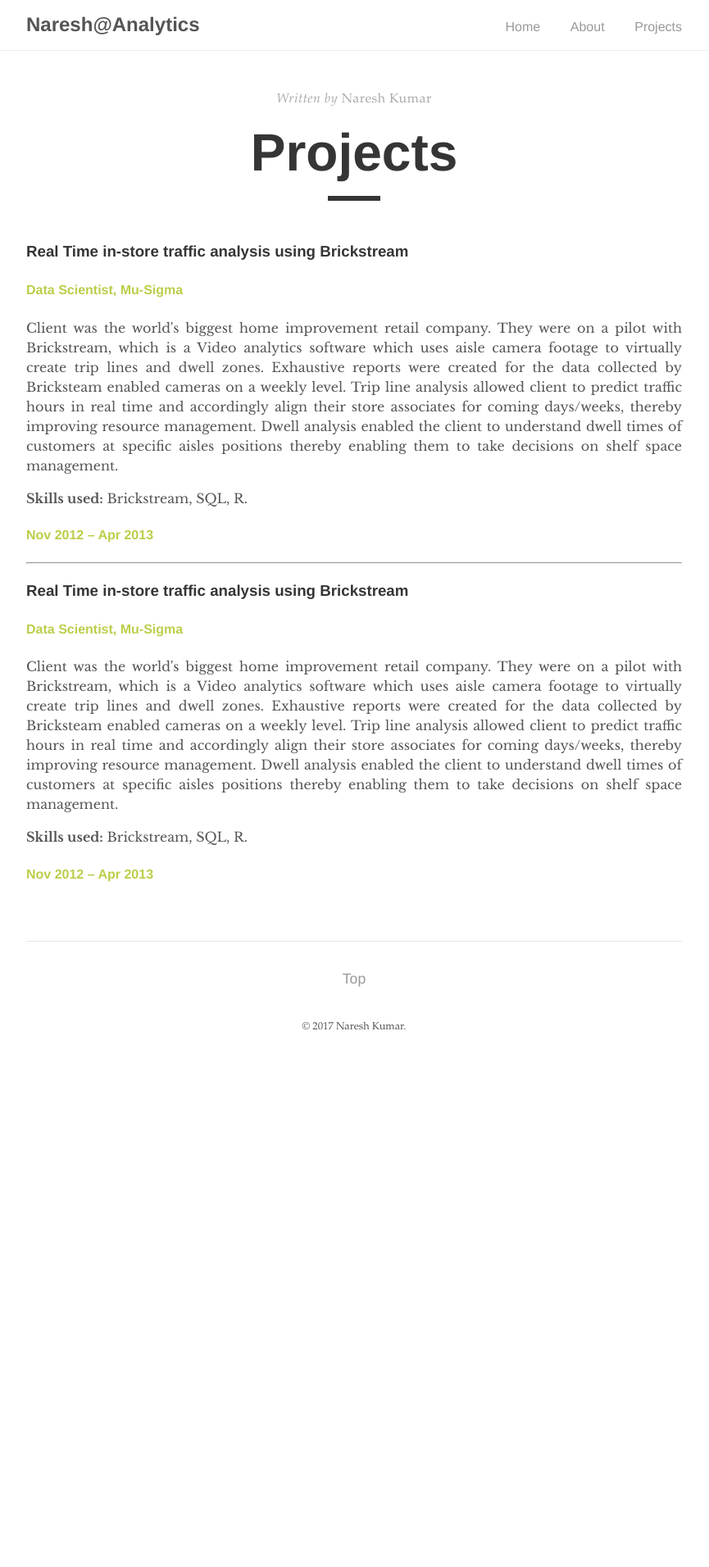
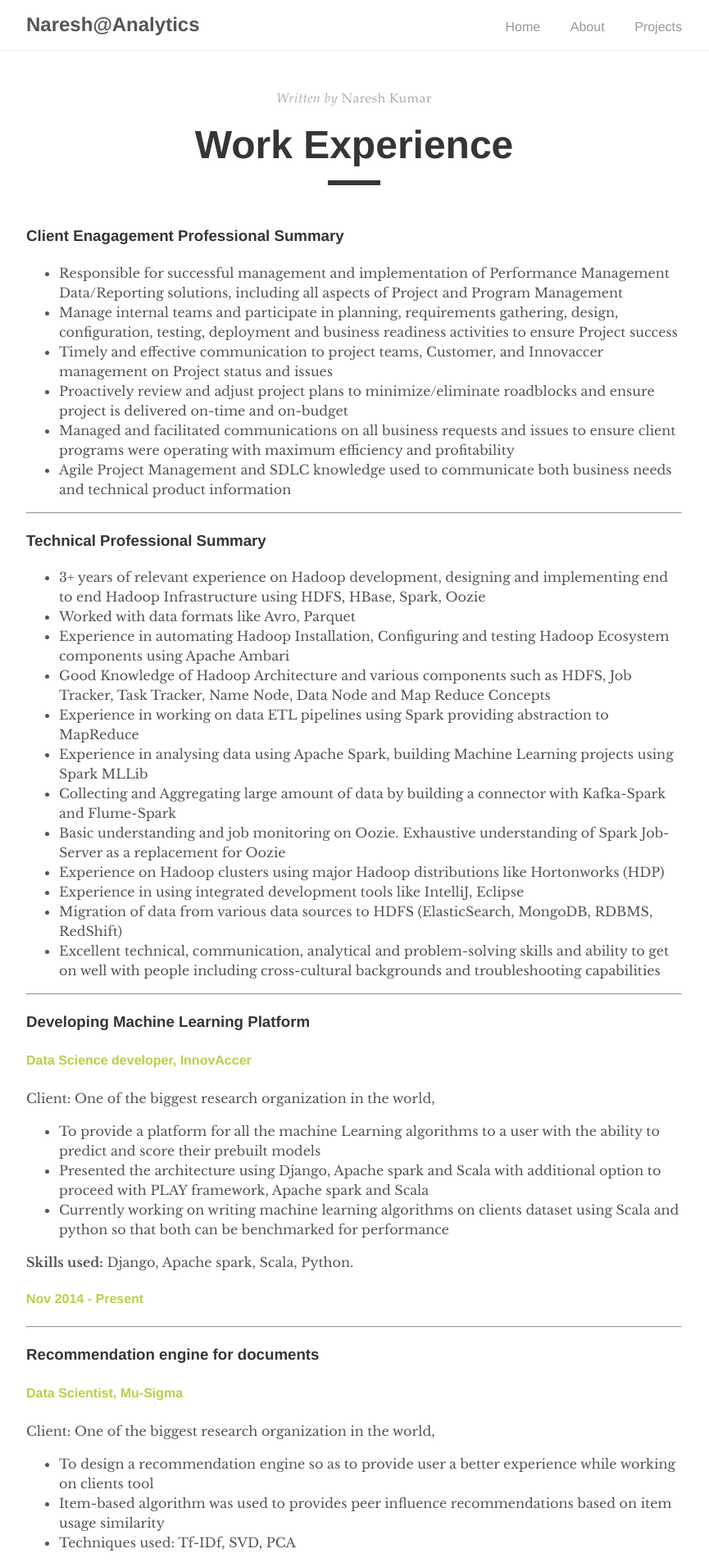
Before and after one commit to nareshbab/nareshbab.github.io, a Jekyll site: the page built from projects.md, in a window 1280 px wide. Shown: the top 1912 px of the page at 82% size, without its empty margins (208-1073 px from the left). Built offline with Jekyll 4.4.1, drawn with Linux system fonts in a browser that asks for light colours; before the commit the page ends 1296 px from its top, so only the background shows below that; some of the changed text lies outside the part shown.

Commit message:
updated about and projects

```diff
--- a/_sass/_post.scss
+++ b/_sass/_post.scss
@@ -15,7 +15,7 @@
   &-title {
     color: $default-shade;
     font-family: $sans-font;
-    font-size: 4rem;
+    font-size: 3rem;
     margin: 1rem 0;
     text-align: center;
   }
--- a/projects.md
+++ b/projects.md
@@ -1,41 +1,136 @@
 ---
 layout: post
-title: "Projects"
+title: "Work Experience"
 author: "Naresh Kumar"
 permalink: /projects/
 ---
 
 
 <div role="tabpanel" class="catalogue" id="Projects">
+
 	<h3>
-		<b>Real Time in-store traffic analysis using Brickstream</b>
+		<b>Client Enagagement Professional Summary </b>
+	</h3>
+	<ul>
+		<li>Responsible for successful management and implementation of Performance Management Data/Reporting solutions, including all aspects of Project and Program Management</li>
+		<li>Manage internal teams and participate in planning, requirements gathering, design, configuration, testing, deployment and business readiness activities to ensure Project success</li>
+		<li>Timely and effective communication to project teams, Customer, and Innovaccer management on Project status and issues</li>
+		<li>Proactively review and adjust project plans to minimize/eliminate roadblocks and ensure project is delivered on-time and on-budget</li>
+		<li>Managed and facilitated communications on all business requests and issues to ensure client programs were operating with maximum efficiency and profitability</li>
+		<li>Agile Project Management and SDLC knowledge used to communicate both business needs and technical product information</li>
+	</ul>
+
+
+	<hr height="70%">
+	<h3>
+		<b>Technical Professional Summary </b>
+	</h3>
+	<ul>
+		<li>3+ years of relevant experience on Hadoop development, designing and implementing end to end Hadoop Infrastructure using HDFS, HBase, Spark, Oozie</li>
+		<li>Worked with data formats like Avro, Parquet</li>
+		<li>Experience in automating Hadoop Installation, Configuring and testing Hadoop Ecosystem components using Apache Ambari</li>
+		<li>Good Knowledge of Hadoop Architecture and various components such as HDFS, Job Tracker, Task Tracker, Name Node, Data Node and Map Reduce Concepts</li>
+		<li>Experience in working on data ETL pipelines using Spark providing abstraction to MapReduce</li>
+		<li>Experience in analysing data using Apache Spark, building Machine Learning projects using Spark MLLib</li>
+		<li>Collecting and Aggregating large amount of data by building a connector with Kafka-Spark and Flume-Spark</li>
+		<li>Basic understanding and job monitoring on Oozie. Exhaustive understanding of Spark Job-Server as a replacement for Oozie</li>
+		<li>Experience on Hadoop clusters using major Hadoop distributions like Hortonworks (HDP)</li>
+		<li>Experience in using integrated development tools like IntelliJ, Eclipse</li>
+		<li>Migration of data from various data sources to HDFS (ElasticSearch, MongoDB, RDBMS, RedShift)</li>
+		<li>Excellent technical, communication, analytical and problem-solving skills and ability to get on well with people including cross-cultural backgrounds and troubleshooting capabilities</li>
+	</ul>
+
+
+
+	<hr height="70%">
+
+	<h3>
+		<b>Developing Machine Learning Platform </b>
+	</h3>
+	<h4 style="color: #bdcd49">
+		<b>Data Science developer, InnovAccer</b>
+	</h4>
+	<p>
+
+	Client: One of the biggest research organization in the world,
+	 <ul>
+	 	<li>To provide a platform for all the machine Learning algorithms to a user with the ability to predict and score their prebuilt models</li>
+	 	<li>Presented the architecture using Django, Apache spark and Scala with additional option to proceed with PLAY framework, Apache spark and Scala</li>
+	 	<li>Currently working on writing machine learning algorithms on clients dataset using Scala and python so that both can be benchmarked for performance</li>
+	 </ul>
+	<p><b>Skills used:</b> Django, Apache spark, Scala, Python.</p>
+	<h4 style="color: #bdcd49">
+		<b>Nov 2014 - Present</b>
+	</h4>
+
+
+	<hr height="70%">
+
+
+	<h3>
+		<b>Recommendation engine for documents</b>
 	</h3>
 	<h4 style="color: #bdcd49">
 		<b>Data Scientist, Mu-Sigma</b>
 	</h4>
 	<p>
-		Client was the world's biggest home improvement retail company. They were on a pilot with Brickstream, which is a Video analytics software which uses aisle camera footage to virtually create trip lines and dwell zones. Exhaustive reports were created for the data collected by Bricksteam enabled cameras on a weekly level. Trip line analysis allowed client to predict traffic hours in real time and accordingly align their store associates for coming days/weeks, thereby improving resource management. Dwell analysis enabled the client to understand dwell times of customers at specific aisles positions thereby enabling them to take decisions on shelf space management.</p>
 
-	<p><b>Skills used:</b> Brickstream, SQL, R.</p>
+	Client: One of the biggest research organization in the world,
+	 <ul>
+	 	<li>To design a recommendation engine so as to provide user a better experience while working on clients tool</li>
+	 	<li>Item-based algorithm was used to provides peer influence recommendations based on item usage similarity</li>
+	 	<li>Techniques used: Tf-IDf, SVD, PCA</li>
+	 </ul>
+	<p><b>Skills used:</b> R, GitHub.</p>
 	<h4 style="color: #bdcd49">
-		<b>Nov 2012 – Apr 2013</b>
+		<b>July 2014 – Nov 2014</b>
 	</h4>
+
+
 
 	<hr height="70%">
 
+
 	<h3>
-		<b>Real Time in-store traffic analysis using Brickstream</b>
+		<b>Developed R package for the interaction between clients application and Atlassian stash</b>
 	</h3>
 	<h4 style="color: #bdcd49">
 		<b>Data Scientist, Mu-Sigma</b>
 	</h4>
 	<p>
-		Client was the world's biggest home improvement retail company. They were on a pilot with Brickstream, which is a Video analytics software which uses aisle camera footage to virtually create trip lines and dwell zones. Exhaustive reports were created for the data collected by Bricksteam enabled cameras on a weekly level. Trip line analysis allowed client to predict traffic hours in real time and accordingly align their store associates for coming days/weeks, thereby improving resource management. Dwell analysis enabled the client to understand dwell times of customers at specific aisles positions thereby enabling them to take decisions on shelf space management.</p>
 
-	<p><b>Skills used:</b> Brickstream, SQL, R.</p>
+	Client: One of the biggest research organization in the world,
+	 <ul>
+	 	<li>To enable the users to leverage the capabilities of Git repository management platforms</li>
+	 	<li>Atlassian stash is an enterprise Git repository management tool where users can share their new projects and codes for collaborative development</li>
+	 	<li>Received a SPOT award for crafting highly reusable platform for clients application </li>
+	 </ul>
+	<p><b>Skills used:</b> R, Atlassian Stash, GitHub.</p>
 	<h4 style="color: #bdcd49">
-		<b>Nov 2012 – Apr 2013</b>
+		<b>Feb 2014 – June 2014</b>
 	</h4>
 
 
-</div>
+	<hr height="70%">
+
+	<h3>
+		<b>Search Engine Using Apache Solr and R</b>
+	</h3>
+	<h4 style="color: #bdcd49">
+		<b>Data Scientist, Mu-Sigma</b>
+	</h4>
+	<p>
+
+	Client: One of the biggest research organization in the world,
+	 <ul>
+	 	<li>To provide a platform for collaborative development to all the users of Client’s product</li>
+	 	<li>Search engine provides the ability to share codes among users inside a domain</li>
+	 	<li>Received a SPOT award for creating value for the customer & delivering the application with high note</li>
+	 </ul>
+	<p><b>Skills used:</b> Apache Lucene, Apache Solr, Github, R.</p>
+	<h4 style="color: #bdcd49">
+		<b>Sep 2013 – Jan 2014</b>
+	</h4>
+
+
+<!-- </div> -->
```
Also changed, not shown: about.md (+5 -2 lines), 11 other files.
